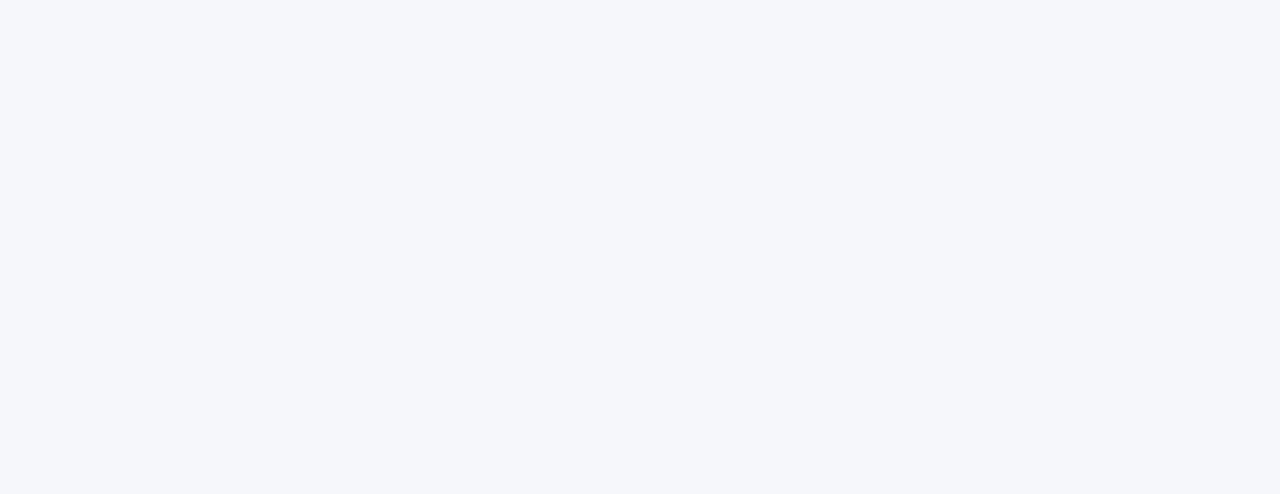
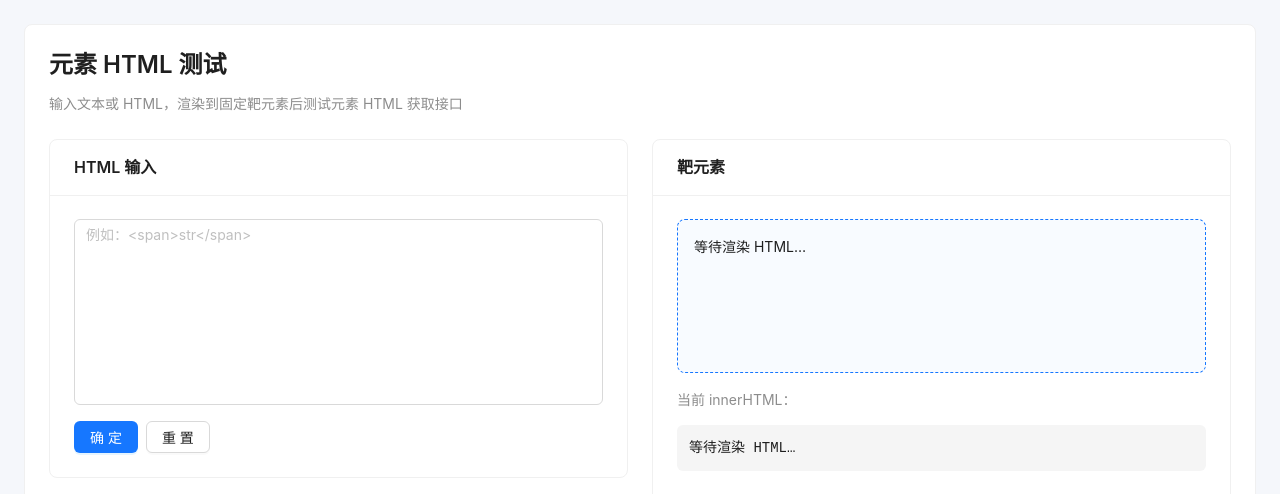
Before and after one commit to baobaomi900901/xpath, a React (Vite) app in the folder WEB/: page /element-html-test in a window 1280 px wide. Before the commit this address had no page. Shown: the top 494 px of the page. Built offline with nearby package versions, Linux system fonts and the light colour scheme.

Commit message:
web: 增加 get_text 测试

```diff
--- a/WEB/src/App.tsx
+++ b/WEB/src/App.tsx
@@ -4,6 +4,7 @@ import { HashRouter } from 'react-router-dom';
 import AnchorTestPage from './pages/AnchorTestPage';
 import FormControlsPage from './pages/FormControlsPage';
 import GeometryTestPage from './pages/GeometryTestPage';
+import ElementHtmlTestPage from './pages/ElementHtmlTestPage';
 import { GeometryFrameContent } from './pages/GeometryIframePanel';
 import IframeShadowFormPage, { ShadowFormContent } from './pages/IframeShadowFormPage';
 import DownloadDialogTestPage from './pages/DownloadDialogTestPage';
@@ -26,6 +27,7 @@ export default function App() {
         <Route path="/anchor-test" element={<AnchorTestPage />} />
         <Route path="/form-controls" element={<FormControlsPage />} />
         <Route path="/geometry-test" element={<GeometryTestPage />} />
+        <Route path="/element-html-test" element={<ElementHtmlTestPage />} />
         <Route path="/geometry-frame/:scenario" element={<GeometryFrameContent />} />
         <Route path="/iframe-shadow-form" element={<IframeShadowFormPage />} />
         <Route path="/iframe-shadow-form-content" element={<ShadowFormContent />} />
--- /dev/null
+++ b/WEB/src/pages/ElementHtmlTestPage.tsx
@@ -0,0 +1,44 @@
+import { useState } from 'react';
+import { Button, Card, Input, Space, Typography } from 'antd';
+import PageLayout from '../components/PageLayout';
+
+const DEFAULT_HTML = '等待渲染 HTML…';
+
+export default function ElementHtmlTestPage() {
+  const [input, setInput] = useState('');
+  const [html, setHtml] = useState(DEFAULT_HTML);
+
+  const reset = () => {
+    setInput('');
+    setHtml(DEFAULT_HTML);
+  };
+
+  return (
+    <PageLayout title="元素 HTML 测试" subtitle="输入文本或 HTML，渲染到固定靶元素后测试元素 HTML 获取接口" fullWidth>
+      <div style={{ display: 'grid', gridTemplateColumns: 'minmax(0, 1fr) minmax(0, 1fr)', gap: 24, alignItems: 'start' }}>
+        <Card title="HTML 输入">
+          <Input.TextArea
+            id="element-html-input"
+            value={input}
+            onChange={event => setInput(event.target.value)}
+            placeholder={'例如：<span>str</span>'}
+            autoSize={{ minRows: 8, maxRows: 16 }}
+          />
+          <Space style={{ marginTop: 16 }}>
+            <Button id="element-html-apply" type="primary" onClick={() => setHtml(input)}>确定</Button>
+            <Button id="element-html-reset" onClick={reset}>重置</Button>
+          </Space>
+        </Card>
+        <Card title="靶元素">
+          <div
+            id="element-html-target"
+            dangerouslySetInnerHTML={{ __html: html }}
+            style={{ minHeight: 120, padding: 16, border: '1px dashed #1677ff', borderRadius: 8, background: '#f8fbff' }}
+          />
+          <Typography.Text type="secondary" style={{ display: 'block', marginTop: 16 }}>当前 innerHTML：</Typography.Text>
+          <pre id="element-html-result" style={{ whiteSpace: 'pre-wrap', overflowWrap: 'anywhere', padding: 12, background: '#f5f5f5', borderRadius: 6 }}>{html}</pre>
+        </Card>
+      </div>
+    </PageLayout>
+  );
+}
--- a/WEB/src/pages/HomePage.tsx
+++ b/WEB/src/pages/HomePage.tsx
@@ -17,6 +17,12 @@ const menuItems = [
     href: '/geometry-test',
     title: '坐标、滚动与拖拽测试',
     description: '缩放环境记录、iframe / Shadow 场景、坐标对照与滚动快照',
+  },
+  {
+    id: 'menu-element-html-test',
+    href: '/element-html-test',
+    title: '元素 HTML 测试',
+    description: '输入文本或 HTML 渲染到靶元素，测试获取元素 HTML',
   },
   {
     id: 'menu-anchor-test',
```
